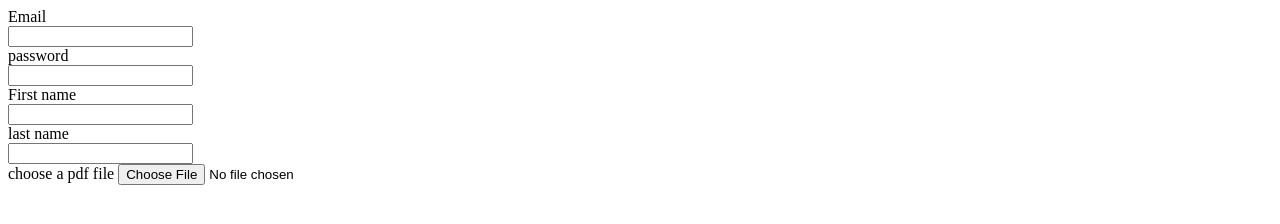
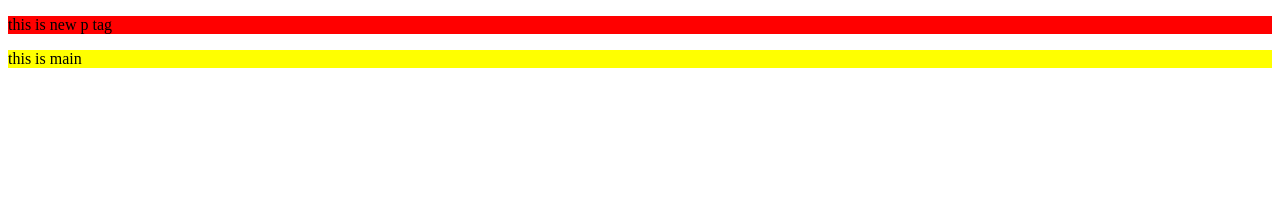
Before and after one commit to ajithclouds/gitup-learning., a plain HTML site: page index.html in a window 1280 px wide. Drawn offline with Linux system fonts and the light colour scheme.

Commit message:
add the index.css

```diff
--- /dev/null
+++ b/index.css
@@ -0,0 +1,6 @@
+.main {
+    background-color: orange;
+}
+.main1 {
+    background-color: yellow;
+}
--- a/index.html
+++ b/index.html
@@ -2,20 +2,12 @@
 <html lang="en">
 <head>
     <meta charset="UTF-8">
-    <meta name="viewport" content="width=device-width, initial-scale=1.0">
     <title>Document</title>
+    <link rel="stylesheet" href="index.css">
+
 </head>
 <body>
-  <label for="email">Email</label><br>
-  <input type="email" name="" id="email"><br>
-  <lable for="pass">password</lable><br>
-  <input type="password" name="" id="pass"><br>
-  <label for="first">First name</label><br>
-  <input type="first" name="" id="first"><br>
-  <lable for ="last">last name</lable><br>
-  <input type="last" name="" id="last"><br>
-  <label for="upload">choose a pdf file</label>
-  <input type="file" name="" id="upload">
-
+ <p style="background-color: red;" class="main" >this is new p tag</p>
+ <div class="main1">this is main</div>
 </body>
 </html>
```
